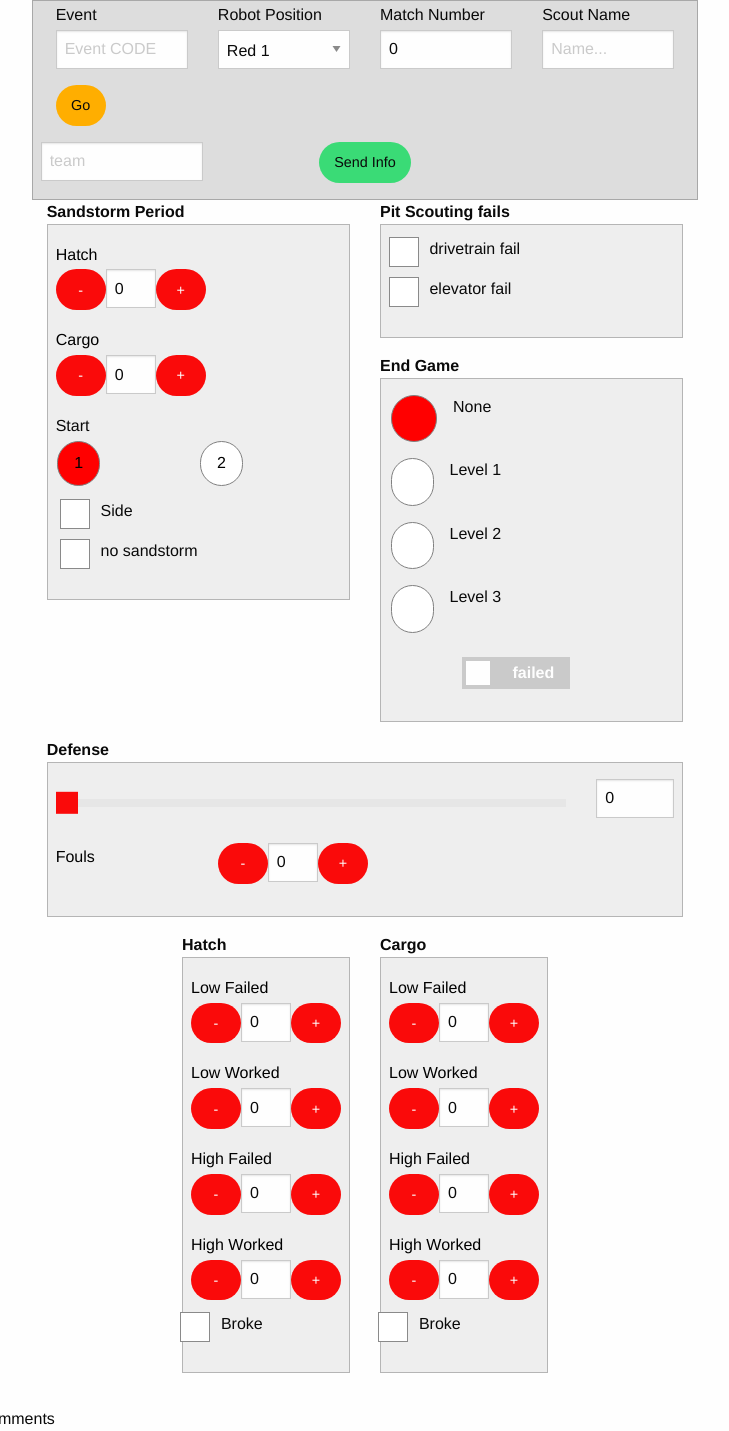
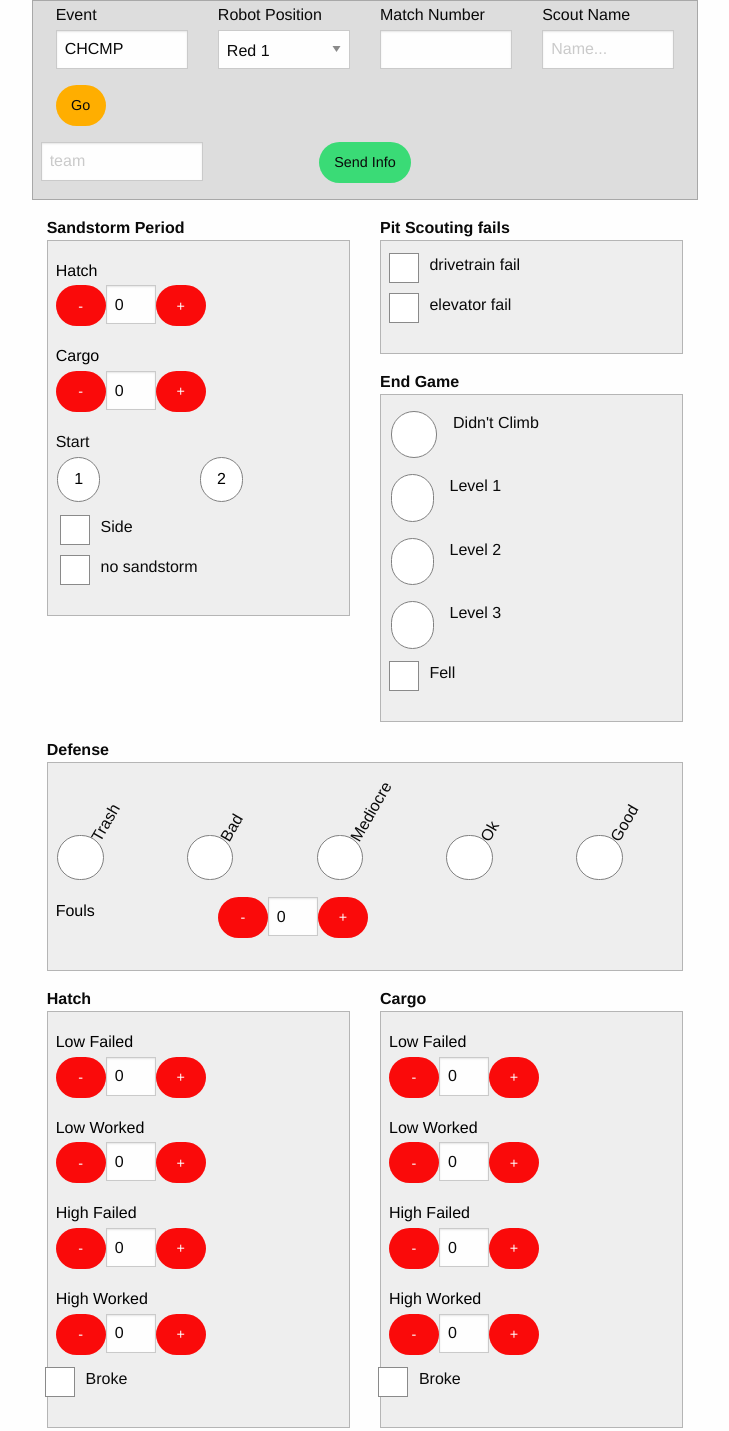
Before and after one commit to szecket/686ObjectiveScouting2019, an Electron app: page index.html in a window 1000 px wide. Shown: the top 1431 px of the page, without its empty margins (135-864 px from the left). Drawn offline with nearby package versions, Linux system fonts and the light colour scheme.

Commit message:
Revert "success in climbing switch and other such details"
This reverts commit ac7973a6c7fb993fac536116f9f1d6a8fcd38871.

```diff
--- a/index.html
+++ b/index.html
@@ -163,7 +163,7 @@
                     <input type="radio" id="climb0" name="climb" value="l1">
                     <label class="button" for="climb0">O</label>
                   </div>
-                  <div class="cell shrink breathe left">None</div>
+                  <div class="cell shrink breathe left">Didn't Climb</div>
                 </div>
                 <div id='climbl1' class=" grid-x" >
                   <div class='cell shrink'>
@@ -186,18 +186,16 @@
                   </div>
                   <div class="cell shrink breathe left">Level 3</div>
                 </div>
-                <div id='climbSuccess' class='grid-x' >
-                  <div class="cell auto">
-                    <div class="switch wide" id='successswitch'>
-                      <input class="switch-input" name="climbsuccess" id="climbsuccess" type="checkbox">
-                      <label class="switch-paddle" for="climbsuccess">
-                        <span class="switch-inactive" aria-hidden="no">failed</span>
-                        <span class="switch-active" aria-hidden="yes">yay!</span>
-                      </label>
-                    </div>
+                <div id='climbSuccess' class='grid-x' style='display:none;'>
+                  <div class="cell auto switch wide" id='successswitch'>
+                    <input class="switch-input" name="climbsuccess" id="climbsuccess" type="checkbox">
+                    <label class="switch-paddle" for="climbsuccess">
+                      <span class="switch-inactive" aria-hidden="no">fail</span>
+                      <span class="switch-active" aria-hidden="yes">success</span>
+                    </label>
                   </div>
                 </div>
-                <!-- <div class=" grid-x ">
+                <div class=" grid-x ">
                   <div class='cell auto'>
                     <div class="checkbox">
                       <label for='fell'>
@@ -206,7 +204,7 @@
                         Fell</label>
                       </div>
                     </div>
-                  </div> -->
+                  </div>
                 </div>
 
 
@@ -216,16 +214,49 @@
           <div class='grid-x grid-padding-x'>
             <div class='auto cell'>
               <strong>Defense</strong>
-              <div class="callout light">
+              <div class="callout light tall2">
                 <div class=" grid-x grid-padding-x">
-                  <div class="small-10 cell">
-                    <div class="slider" data-slider data-initial-start="0" data-end="10">
-                      <span class="slider-handle"  data-slider-handle role="slider" tabindex="1" aria-controls="defense"></span>
-                      <span class="slider-fill" data-slider-fill></span>
+                  <div class="rotated2 auto cell">
+                    Trash
+                  </div>
+                  <div class="rotated2 auto cell">
+                    Bad
+                  </div>
+                  <div class="rotated2 auto cell">
+                    Mediocre
+                  </div>
+                  <div class="rotated2 auto cell">
+                    Ok
+                  </div>
+                  <div class="rotated2 auto cell">
+                    Good
+                  </div>
+                </div>
+
+                <div class=" grid-x ">
+                  <div class='auto cell'>
+                    <div class="button-group nolabel round toggle grid-x grid-padding-x">
+                      <div class="auto cell">
+                        <input type="radio" id="defense1" name="defense" value="0">
+                        <label class="button" for="defense1">O</label>
+                      </div>
+                      <div class="auto cell">
+                        <input type="radio" id="defense2" name="defense" value="1">
+                        <label class="button" for="defense2">O</label>
+                      </div>
+                      <div class="auto cell">
+                        <input type="radio" id="defense3" name="defense" value="2">
+                        <label class="button" for="defense3">O</label>
+                      </div>
+                      <div class="auto cell">
+                        <input type="radio" id="defense4" name="defense" value="3">
+                        <label class="button" for="defense4">O</label>
+                      </div>
+                      <div class="auto cell">
+                        <input type="radio" id="defense5" name="defense" value="4">
+                        <label class="button" for="defense5">O</label>
+                      </div>
                     </div>
-                  </div>
-                  <div class="small-2 cell">
-                    <input type="number" id="defense">
                   </div>
                 </div>
                 <div class=" grid-x grid-padding-x">
@@ -242,7 +273,6 @@
                 </div>
               </div>
             </div>
-          </div>
 
 
           </div>
--- a/js/app.js
+++ b/js/app.js
@@ -217,6 +217,10 @@ $('#triedToClimb').on("change",function(){
   climbTest();
 })
 function climbTest(){
+  $('#triedToClimb').prop('checked') ? $('#climbl1').show() : $('#climbl1').hide()
+  $('#triedToClimb').prop('checked') ? $('#climbl2').show() : $('#climbl2').hide()
+  $('#triedToClimb').prop('checked') ? $('#climbl3').show() : $('#climbl3').hide()
+  $('#triedToClimb').prop('checked') ? $('#climbSuccess').show() : $('#climbSuccess').hide()
 }
 
 $('input[name=climb]').on("change",function(){
@@ -242,7 +246,6 @@ function clearValues(){
   $('select').prop( "checked",false );
   $('#scoutName').val(scoutName);
   $('#level1').prop('checked', true);
-  $('#climb0').prop('checked', true);
 
   // $('#event').val('MDOWI');
 
@@ -272,7 +275,9 @@ $('#submit-form').click(function(){
 
     var attempt;
     var success;
+    console.log('inputs',$inputs)
     var cl2, cl3;
+    console.log('paddle',$('#climbsuccess').val())
     if($('#climb1').prop('checked')){
       attempt = '1';
     } else if ($('#climb2').prop('checked')){
@@ -298,7 +303,7 @@ $('#submit-form').click(function(){
       level3:cl3,
       climbAttempt:attempt,
       climbSucceeded:success,
-      defense:$('#defense').val(),
+      defense:$('input[name=defense]:checked').val()*2,
       fouls:$('#foulsVal').val(),
       cargoLowFailed:$('#cargoLowFailedVal').val(),
       cargoLowWorked:$('#cargoLowWorkedVal').val(),
@@ -319,6 +324,7 @@ $('#submit-form').click(function(){
       drivetrainBroke:$('#drivetrainbroke').prop('checked'),
       elevatorBroke:$('#elevatorbroke').prop('checked'),
     }
+    params[]
     var serializedData = $.param(params);
     console.log('serializedData',serializedData)
 
--- a/scss/_base.scss
+++ b/scss/_base.scss
@@ -49,8 +49,8 @@ button {
 .switch {
 	// height:5rem !important;
 	// border-bottom:1px solid #ddd;
-	margin-top: .5rem;
-	margin-left: -2rem;
+	margin-top: -.5rem;
+	margin-left: 1rem;
 	height: 3rem !important;
 	text-align:center;
 	label {
--- a/scss/app.scss
+++ b/scss/app.scss
@@ -4,9 +4,9 @@
 @import 'foundation';
 @import 'motion-ui';
 @import 'base';
-// @include slider-container;
-// @include slider-fill;
-// @include slider-handle;
+@include slider-container;
+@include slider-fill;
+@include slider-handle;
 @include foundation-global-styles;
 // @include foundation-grid;
 // @include foundation-flex-grid;
```
Also changed, not shown: css/app.css.
